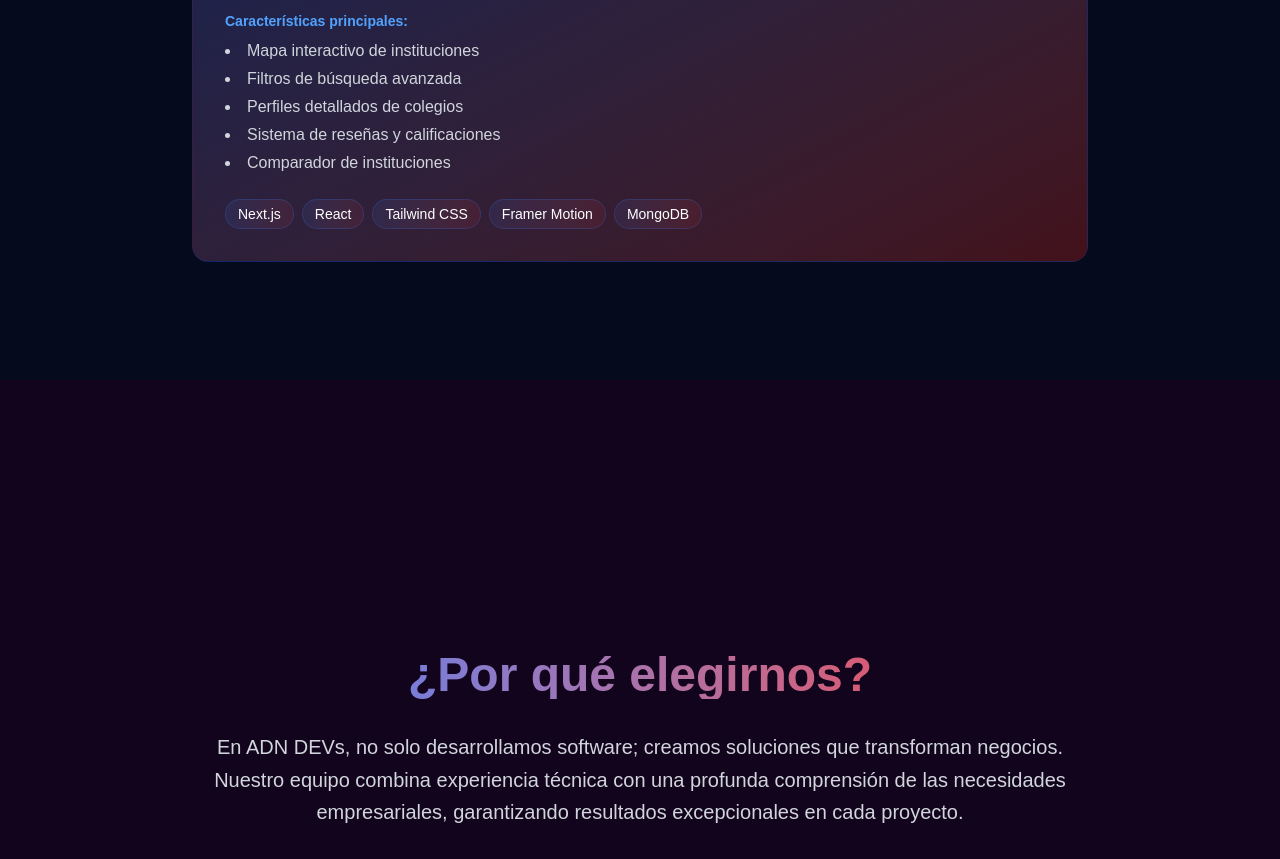
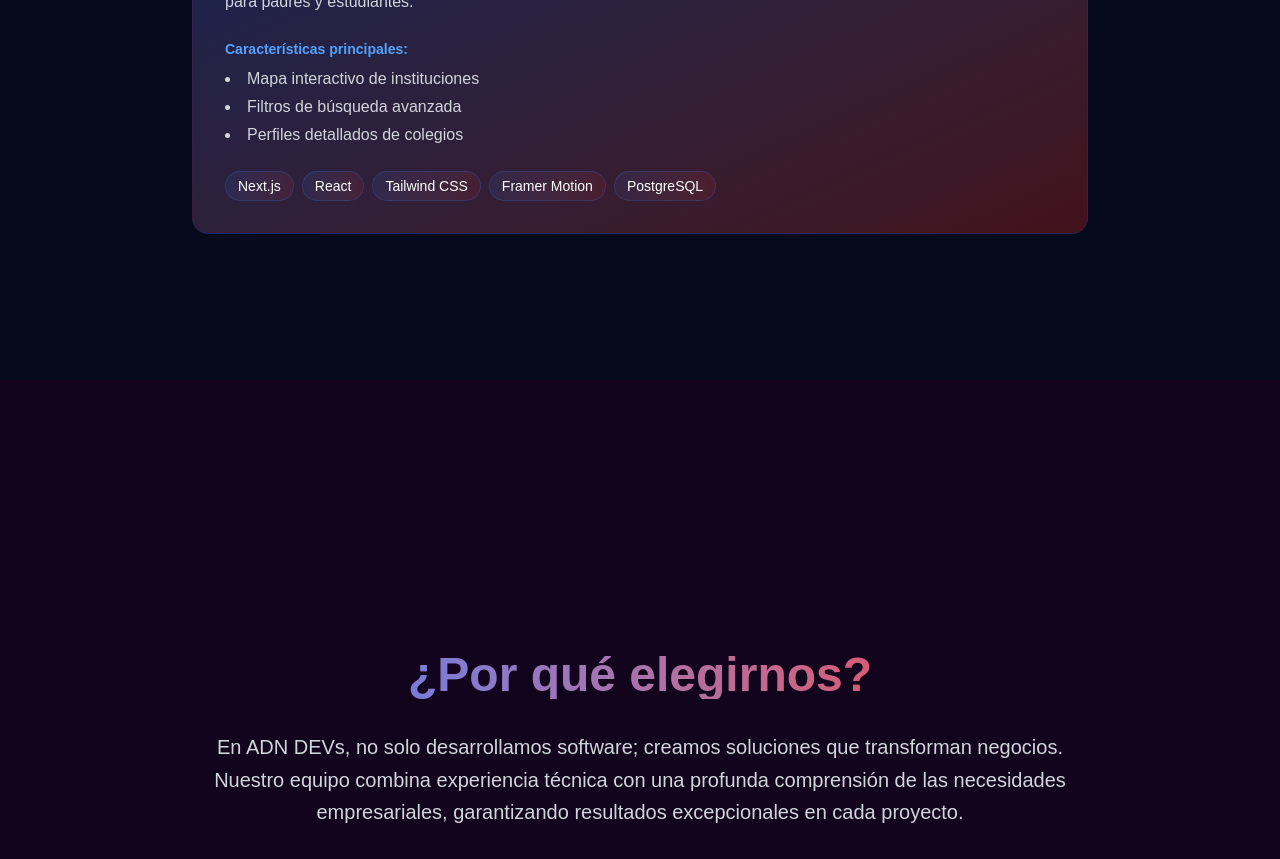
Before and after one commit to Santachang/ADN-DEVs, a Next.js app: page / in a window 1280 px wide. Shown: the part 4420-5279 px from the top of the page. Built offline with nearby package versions, Linux system fonts and the light colour scheme.

Commit message:
actualizacion de  proyecto

```diff
--- a/app/page.tsx
+++ b/app/page.tsx
@@ -583,13 +583,11 @@ export default function Home() {
               {[{
                 title: "MetaEdu Explorer",
                 description: "Plataforma web interactiva que permite explorar y conocer todos los colegios del departamento del Meta. Facilita la búsqueda de instituciones educativas mostrando información detallada, ubicación, características y datos relevantes para padres y estudiantes.",
-                tech: ["Next.js", "React", "Tailwind CSS", "Framer Motion", "MongoDB"],
+                tech: ["Next.js", "React", "Tailwind CSS", "Framer Motion", "PostgreSQL"],
                 features: [
                   "Mapa interactivo de instituciones",
                   "Filtros de búsqueda avanzada",
                   "Perfiles detallados de colegios",
-                  "Sistema de reseñas y calificaciones",
-                  "Comparador de instituciones"
                 ],
                 status: "En desarrollo"
               }].map((project, index) => (
```
